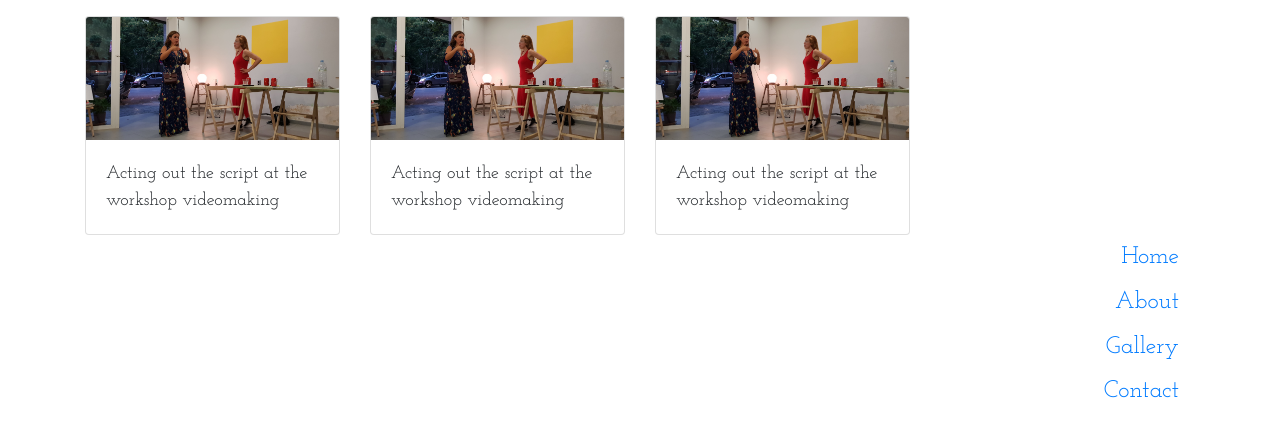
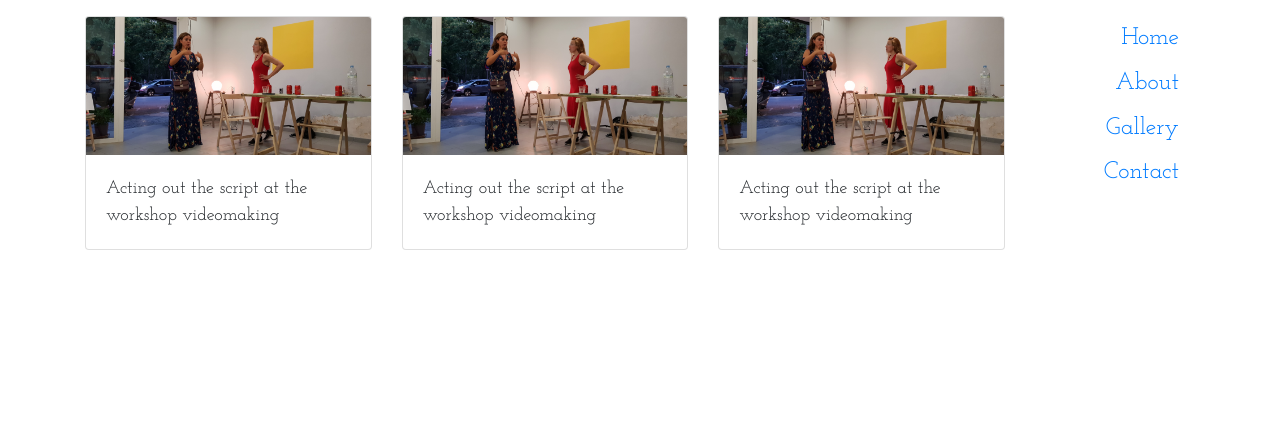
Before and after one commit to Jethet/project-elevador, a Django app: page /gallery/ in a window 1280 px wide. Shown: the part 208-645 px from the top of the page. Run offline with Django 3.2, Linux system fonts and the light colour scheme; some libraries are stand-ins or nearby versions.

Commit message:
Add text, change layout

```diff
--- a/placeholder/templates/gallery.html
+++ b/placeholder/templates/gallery.html
@@ -29,41 +29,35 @@
   </div>
   <hr>
 </header>
+
 <body>
   <div class="container">
     <div class="row">
-      <div class="col-3">
-        <div class="card-deck" style="font-size: 18px;">
-          <div class="card">
+      <div class="col-sm">
+      <div class="card" style="font-size: 18px;">
         <img src="/static/images/filmclub1.jpg" class="card-img-top" alt="Workshop filmmaking 1">
         <div class="card-body">
           <p class="card-text">Acting out the script at the workshop videomaking</p>
         </div>
       </div>
       </div>
-      </div>
-      <div class="col-3">
-        <div class="card-deck" style="font-size: 18px;">
-          <div class="card">
+      <div class="col-sm">
+      <div class="card" style="font-size: 18px;">
         <img src="/static/images/filmclub1.jpg" class="card-img-top" alt="Workshop filmmaking 1">
         <div class="card-body">
           <p class="card-text">Acting out the script at the workshop videomaking</p>
         </div>
       </div>
       </div>
-      </div>
-      <div class="col-3">
-        <div class="card-deck" style="font-size: 18px;">
-          <div class="card">
+        <div class="col-sm">
+        <div class="card" style="font-size: 18px;">
           <img src="/static/images/filmclub1.jpg" class="card-img-top" alt="Workshop filmmaking 1">
           <div class="card-body">
             <p class="card-text">Acting out the script at the workshop videomaking</p>
           </div>
         </div>
         </div>
-      </div>
-    </div>
-
+          <div class="col-2">
             <h4>
               <ul class="nav flex-column justify-content-end text-right">
                 <li class="nav-item">
@@ -83,5 +77,7 @@
           </div>
         </div>
       </div>
+    </div>
+  </div>
 </body>
 </html>
```
Lines whose indentation alone changed are shown as unchanged.
